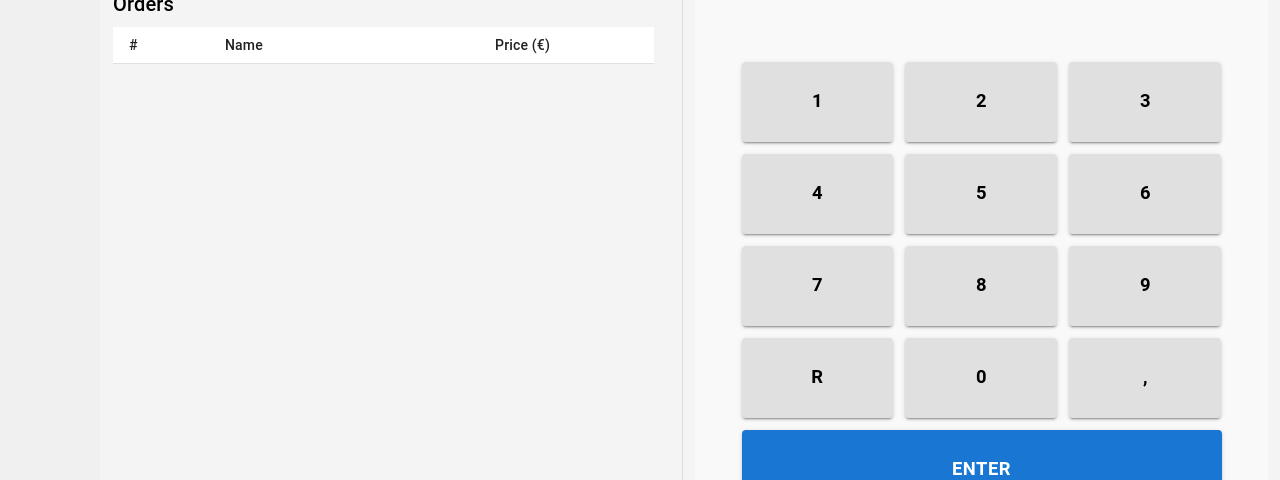
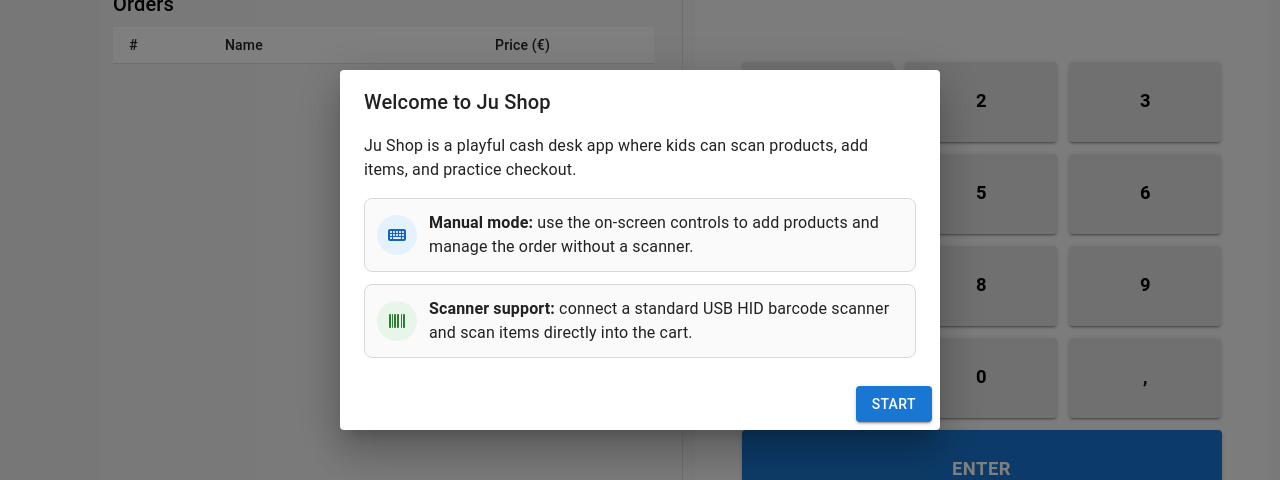
Before and after one commit to drozel/ju-shop, a React (Create React App) app in the folder frontend/: page / in a window 1280 px wide. Shown: the part 150-630 px from the top of the page. Built offline with nearby package versions, Linux system fonts and the light colour scheme.

Commit message:
welcome screen added

```diff
--- a/frontend/src/App.js
+++ b/frontend/src/App.js
@@ -1,6 +1,17 @@
 import React, { useState, useEffect, useRef } from "react";
-import { Box, Button, IconButton, Link, Typography } from "@mui/material";
-import { faLanguage, faShop } from "@fortawesome/free-solid-svg-icons";
+import {
+  Box,
+  Button,
+  Dialog,
+  DialogActions,
+  DialogContent,
+  DialogTitle,
+  IconButton,
+  Link,
+  Typography,
+} from "@mui/material";
+import { FontAwesomeIcon } from "@fortawesome/react-fontawesome";
+import { faBarcode, faKeyboard, faLanguage, faShop } from "@fortawesome/free-solid-svg-icons";
 
 import CameraDialog from "./components/CameraDialog";
 import ConfigSidebar from "./components/ConfigSidebar";
@@ -12,6 +23,7 @@ function App() {
   const [isCameraOpen, setIsCameraOpen] = useState(false); // Controls camera visibility
   const [shopLogoUrl, setShopLogoUrl] = useState("/api/next-logo");
   const [isFooterVisible, setIsFooterVisible] = useState(true);
+  const [isWelcomeDialogOpen, setIsWelcomeDialogOpen] = useState(false);
 
   const addOrderRef = useRef(null);
 
@@ -54,6 +66,11 @@ function App() {
     if (savedFooterVisibility !== null) {
       setIsFooterVisible(savedFooterVisibility === "true");
     }
+
+    const hasSeenWelcomeDialog = localStorage.getItem("welcomeDialogSeen");
+    if (!hasSeenWelcomeDialog) {
+      setIsWelcomeDialogOpen(true);
+    }
   }, []);
 
   // Save configuration to localStorage whenever it changes
@@ -64,6 +81,11 @@ function App() {
   useEffect(() => {
     localStorage.setItem("footerVisible", String(isFooterVisible));
   }, [isFooterVisible]);
+
+  const handleCloseWelcomeDialog = () => {
+    localStorage.setItem("welcomeDialogSeen", "true");
+    setIsWelcomeDialogOpen(false);
+  };
 
   return (
     <Box
@@ -169,6 +191,83 @@ function App() {
           }
         }}
       />
+
+      <Dialog open={isWelcomeDialogOpen} onClose={handleCloseWelcomeDialog} maxWidth="sm" fullWidth>
+        <DialogTitle>Welcome to Ju Shop</DialogTitle>
+        <DialogContent>
+          <Typography variant="body1" sx={{ mb: 2 }}>
+            Ju Shop is a playful cash desk app where kids can scan products, add items, and practice checkout.
+          </Typography>
+          <Box sx={{ display: "grid", gap: 1.5 }}>
+            <Box
+              sx={{
+                display: "flex",
+                alignItems: "center",
+                gap: 1.5,
+                p: 1.5,
+                border: "1px solid #d9d9d9",
+                borderRadius: 2,
+                backgroundColor: "#fafafa",
+              }}
+            >
+              <Box
+                sx={{
+                  width: 40,
+                  height: 40,
+                  borderRadius: "50%",
+                  display: "flex",
+                  alignItems: "center",
+                  justifyContent: "center",
+                  backgroundColor: "#e3f2fd",
+                  color: "#1565c0",
+                  flexShrink: 0,
+                }}
+              >
+                <FontAwesomeIcon icon={faKeyboard} />
+              </Box>
+              <Typography variant="body1">
+                <strong>Manual mode:</strong> use the on-screen controls to add products and manage the order without a scanner.
+              </Typography>
+            </Box>
+
+            <Box
+              sx={{
+                display: "flex",
+                alignItems: "center",
+                gap: 1.5,
+                p: 1.5,
+                border: "1px solid #d9d9d9",
+                borderRadius: 2,
+                backgroundColor: "#fafafa",
+              }}
+            >
+              <Box
+                sx={{
+                  width: 40,
+                  height: 40,
+                  borderRadius: "50%",
+                  display: "flex",
+                  alignItems: "center",
+                  justifyContent: "center",
+                  backgroundColor: "#e8f5e9",
+                  color: "#2e7d32",
+                  flexShrink: 0,
+                }}
+              >
+                <FontAwesomeIcon icon={faBarcode} />
+              </Box>
+              <Typography variant="body1">
+                <strong>Scanner support:</strong> connect a standard USB HID barcode scanner and scan items directly into the cart.
+              </Typography>
+            </Box>
+          </Box>
+        </DialogContent>
+        <DialogActions>
+          <Button variant="contained" onClick={handleCloseWelcomeDialog}>
+            Start
+          </Button>
+        </DialogActions>
+      </Dialog>
     </Box>
   );
 }
```
Also changed, not shown: 1 other file (tests, documents, lock files or other folders).
